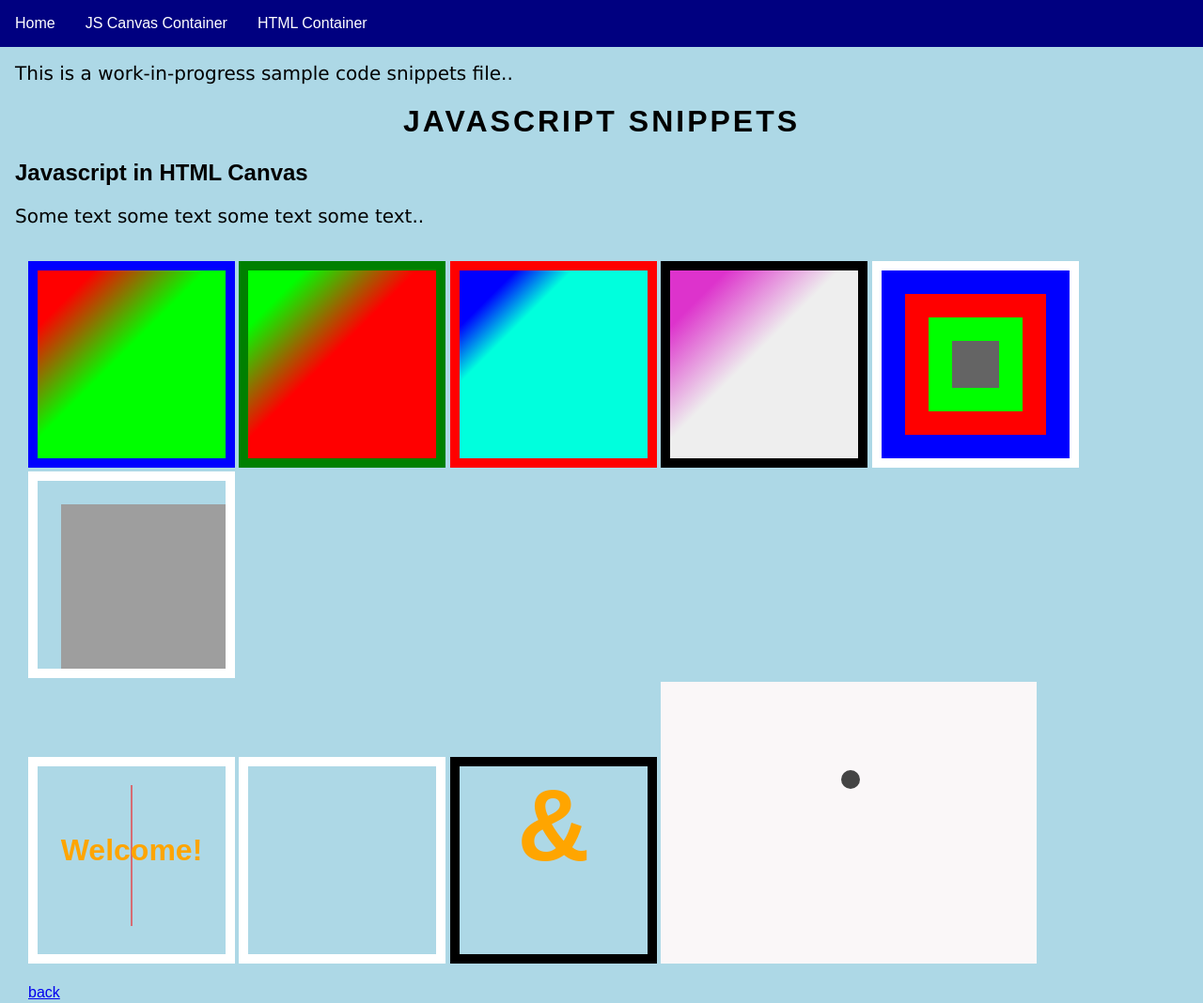
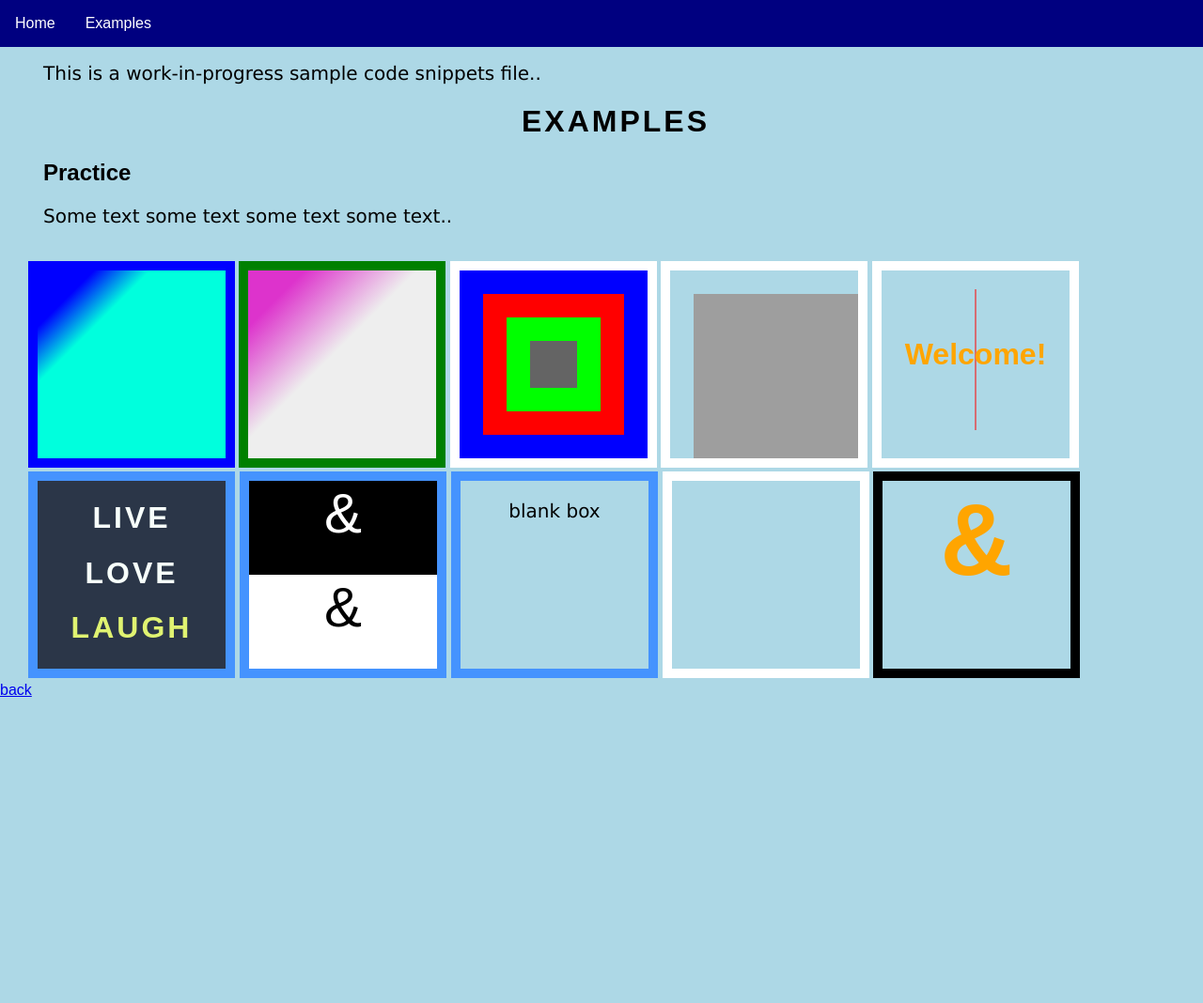
Before and after one commit to hhoefele/CanvasSnippets, a plain HTML site: page index.html in a window 1280 px wide. Shown: the top 1068 px of the page at 94% size. After the commit the page ends 800 px from the top, so only its background shows below. Drawn offline with Linux system fonts and the light colour scheme.

Commit message:
aligned boxes to all be in line

```diff
--- a/css/main.css
+++ b/css/main.css
@@ -15,29 +15,15 @@ h1{
 	text-transform: Uppercase;
 	font-style:  full-width;
 }
+div {
+
+}
 div-html {
-	padding: 10px;
-	margin: 10px;
+	margin-right: 5px;
 	width: 200px;
 	height: 200px;
-	border: 1px solid #4593FE;
+	border: 10px solid #4593FE;
 	float: left;
-}
-.one {
-	background: #0FA5A0;
-}
-.two {
-	background: #7376A1;
-}
-.three {
-	background: #2B3648;
-}
-
-.yellow-text {
-	color: #E0F371;
-}
-.white-text {
-	color: #F7FFFB;
 }
 
 p {
@@ -73,3 +59,20 @@ li a {
 	padding: 16px;
     margin-top: 30px; /* Add a top margin to avoid content overlay */
 }
+
+.one {
+	background: #0FA5A0;
+}
+.two {
+	background: #7376A1;
+}
+.three {
+	background: #2B3648;
+}
+
+.yellow-text {
+	color: #E0F371;
+}
+.white-text {
+	color: #F7FFFB;
+}
--- a/index.html
+++ b/index.html
@@ -8,6 +8,8 @@
 	    <link rel="stylesheet" href="https://cdnjs.cloudflare.com/ajax/libs/font-awesome/4.7.0/css/font-awesome.min.css">
         <link href="https://fonts.googleapis.com/css?family=Source+Sans+Pro:400,700" rel="stylesheet" type='text/css'>
         <link href="https://fonts.googleapis.com/css?family=Lora:400,700" rel="stylesheet">
+        <script type="text/javascript" src="script.js"></script>
+
 	</head>
 	<body>
 	<header>
@@ -16,67 +18,54 @@
 			<!-- http://www.w3schools.com/howto/howto_css_fixed_menu.asp -->
 			<ul>
 			  <li><a href="#home">Home</a></li>
-			  <li><a href="#js-boxes">JS Canvas Container</a></li>
-			  <li><a href="#html">HTML Container</a></li>
+			  <li><a href="#examples">Examples</a></li>
 			</ul>
 			</nav>
 		</div>
+	</header>
 
-		<div class="main">
+	<div class="main" style="margin-left: 30px">
 		  <p>This is a work-in-progress sample code snippets file..</p>
 
 
-<section id="js-boxes">
-<h1>Javascript Snippets</h1>
-
-  			<h2>Javascript in HTML Canvas</h2>
+	<section id="examples">
+			<h1>Examples</h1>
+  			<h2>Practice</h2>
 			<p>Some text some text some text some text..</p>
 		</div>
-	</header>
 
 	<main>
+		<div class="full-width" style="margin-left: 30px">
+		<!-- http://www.w3resource.com/html5-canvas/ -->
 
-		<div class="full-width">
-
-			<!-- http://www.w3resource.com/html5-canvas/ -->
-			<div style="margin-left:30px;">
+		<!-- Canvas with Gradient -->
 			<canvas id="myCanvasTag1" width="200" height="200" style="border: 10px blue solid">
+			If you can see this, your browser does not support Canvas
 			</canvas>
 			<canvas id="myCanvasTag2" width="200" height="200" style="border: 10px green solid">
 			</canvas>
-			<canvas id="myCanvasTag3" width="200" height="200" style="border: 10px red solid">
-			</canvas>
-			<canvas id="myCanvasTag4" width="200" height="200" style="border: 10px black solid">
-			</canvas>
+
+		<!-- Canvas with Boxes in Boxes -->
 			<canvas id="myCanvasTag5" width="200" height="200" style="border: 10px white solid">
 			</canvas>
+
+		<!-- Canvas with Image -->
 			<canvas id="myCanvasTag6" width="200" height="200" style="border: 10px white solid">
-			</canvas><br />
+			</canvas>
+
+		<!-- Canvas with Text -->
 			<canvas id="myCanvasTag7" width="200" height="200" style="border: 10px white solid">
 			</canvas>
+
+		<!-- Canvas, Blank -->
 			<canvas id="myCanvasTag8" width="200" height="200" style="border: 10px white solid">
 			</canvas>
+
+		<!-- Canvas, Blank -->
 			<canvas id="myCanvasTag9" width="200" height="200" style="border: 10px black solid">
 			</canvas>
-			<canvas id="myCanvasTag10" width="400" height="300">
-         	If you can see this, your browser does not support Canvas
-        	</canvas>
-			<br /><br />
-			<a href="index.html">back</a>
 
-			</div>
-		</div>
-		</section>
-
-		<script type="text/javascript" src="script.js"></script>
-	</main>
-
-
-
-
-<section id="html">
-<h1>HTML Container</h1>
-
+		<!-- Slideshow -->
 			  <div-html class="mySlides one">
 				<h1 class="yellow-text">Live</h1>
 				<h1 class="white-text">Love</h1>
@@ -95,22 +84,27 @@
 				<h1 class="yellow-text">Laugh</h1>
 				</div-html>
 
+		<!-- HTML, Half & Half Ampersand -->
 			  <div-html>
-	  <p> new box</p>
+			  	<div style ="background-color: black; height: 100px; width: 200px; font-size: 60px; text-align:center; color: white; font-style:bold"> &</div>
+			 	<div style ="background-color: white; height: 100px; width: 200px; font-size: 60px; text-align:center; color: black; font-style:bold"> &</div>
 			  </div-html>
 
+  		<!-- HTML, Blank Box -->
 			  <div-html>
-	  <p> new box</p>
+			  <p style="text-align: center"> blank box</p>
 			  </div-html>
 
 
 
+		</div>
+		</section>
 
-	</section>
-	<br /><br />  	<br /><br />
+	</main>
 <div>
-	<a href="index.html">back</a>
+	<a href="index.html">back</a> 	<br />	<br />
 </div>
+
 	</body>
 </html>
 
--- a/script.js
+++ b/script.js
@@ -2,36 +2,24 @@
  // http://www.w3resource.com/html5-canvas/
 
   window.onload=function() {
+
+// HTML5 Canvas, Gradient, Example #1
     var mycontext1=document.getElementById("myCanvasTag1").getContext('2d');
-    var mycontext2=document.getElementById("myCanvasTag2").getContext('2d');
-    var mycontext3=document.getElementById("myCanvasTag3").getContext('2d');
-    var mycontext4=document.getElementById("myCanvasTag4").getContext('2d');
-    // gradient 1
     var mygradient1=mycontext1.createLinearGradient(30,30,90,90);
-    mygradient1.addColorStop(0,"#FF0000");
-    mygradient1.addColorStop(1,"#00FF00");
+    mygradient1.addColorStop(0,"#0000FF");
+    mygradient1.addColorStop(.5,"#00FFDD");
     mycontext1.fillStyle=mygradient1;
     mycontext1.fillRect(0,0,200,200);
-    // gradient 2
+
+// HTML5 Canvas, Gradient, Example #2
+    var mycontext2=document.getElementById("myCanvasTag2").getContext('2d');
     var mygradient2=mycontext2.createLinearGradient(30,30,90,90);
-    mygradient2.addColorStop(1,"#FF0000");
-    mygradient2.addColorStop(0,"#00FF00");
+    mygradient2.addColorStop(0,"#DD33CC");
+    mygradient2.addColorStop(1,"#EEEEEE");
     mycontext2.fillStyle=mygradient2;
     mycontext2.fillRect(0,0,200,200);
 
-    var mygradient3=mycontext3.createLinearGradient(30,30,90,90);
-    mygradient3.addColorStop(0,"#0000FF");
-    mygradient3.addColorStop(.5,"#00FFDD");
-    mycontext3.fillStyle=mygradient3;
-    mycontext3.fillRect(0,0,200,200);
-
-    var mygradient4=mycontext1.createLinearGradient(30,30,90,90);
-    mygradient4.addColorStop(0,"#DD33CC");
-    mygradient4.addColorStop(1,"#EEEEEE");
-    mycontext4.fillStyle=mygradient4;
-    mycontext4.fillRect(0,0,200,200);
-
-// HTML5 Canvas Example #5
+// HTML5 Canvas, Boxes in Boxes, Example #5
    var w3rcanvas=document.getElementById("myCanvasTag5");
    var w3rcontext=w3rcanvas.getContext('2d');
    w3rcontext.fillStyle='rgb(0,0,255)'; //Sets the color used for filling an area
@@ -81,59 +69,7 @@
    context4.textAlign="center";
    context4.fillText("&",100,100);//sets text to be rendered
 
-// HTML5 Canvas Text, Basic Animation with Canvas example, Example #10
 
-	var canvas3;
-	var ctx;
-	var x = 400;
-	var y = 300;
-	var dx = 2;
-	var dy = 4;
-	var width = 400;
-	var height = 300;
-
-	function circle(x,y,r) {
-	  ctx.beginPath();
-	  ctx.arc(x, y, r, 0, Math.PI*2, true);
-	  ctx.fill();
-	}
-
-	function rect(x,y,w,h) {
-	  ctx.beginPath();
-	  ctx.rect(x,y,w,h);
-	  ctx.closePath();
-	  ctx.fill();
-	}
-
-
-	function reset() {
-	  ctx.clearRect(0, 0, width, height);
-	}
-
-	function init() {
-	  canvas3 = document.getElementById("myCanvasTag10");
-	  ctx = myCanvasTag10.getContext("2d");
-	  return setInterval(animate, 10);
-	}
-
-
-	function animate() {
-	  reset();
-	  ctx.fillStyle = "#FAF7F8";
-	  rect(0,0,width,height);
-	  ctx.fillStyle = "#444444";
-	  circle(x, y, 10);
-
-	  if (x + dx > width || x + dx < 0)
-		dx = -dx;
-	  if (y + dy > height || y + dy < 0)
-		dy = -dy;
-
-	  x += dx;
-	  y += dy;
-	}
-
-	init();
 
 // HTML5 Container #1, Slideshow
 
```
Lines whose indentation alone changed are shown as unchanged.
